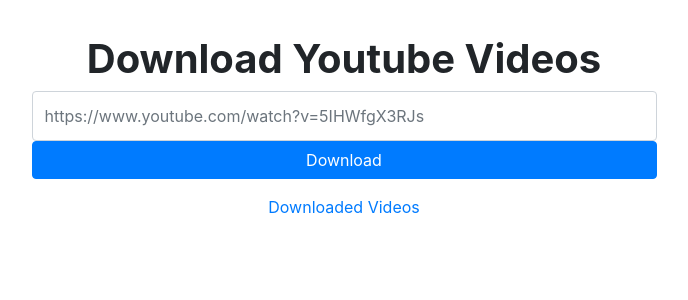
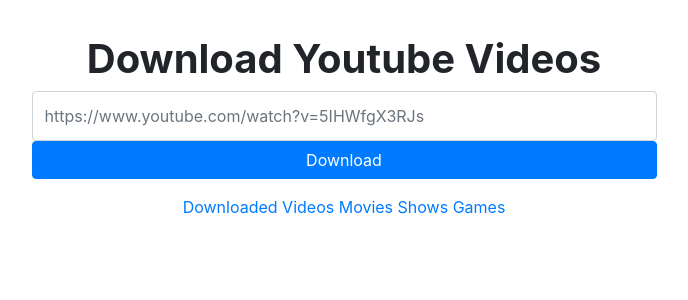
Before and after one commit to LiamPerson/Pier-Legacy, a PHP site: page / in a window 1280 px wide. Shown: the part 265-565 px from the top of the page, without its empty margins (296-984 px from the left). Run offline with PHP 8.4, Linux system fonts and the light colour scheme.

Commit message:
added two new links to index

```diff
--- a/index.php
+++ b/index.php
@@ -30,6 +30,9 @@
                     <p><a target="_blank" href="youtubedl/">View downloaded videos</a></p>
                 </div>
                 <a target="_blank" href="youtubedl/">Downloaded Videos</a>
+                <a target="_blank" href="movies/">Movies</a>
+                <a target="_blank" href="shows/">Shows</a>
+                <a target="_blank" href="games/">Games</a>
             </div>
         </div>
     </div>
```
